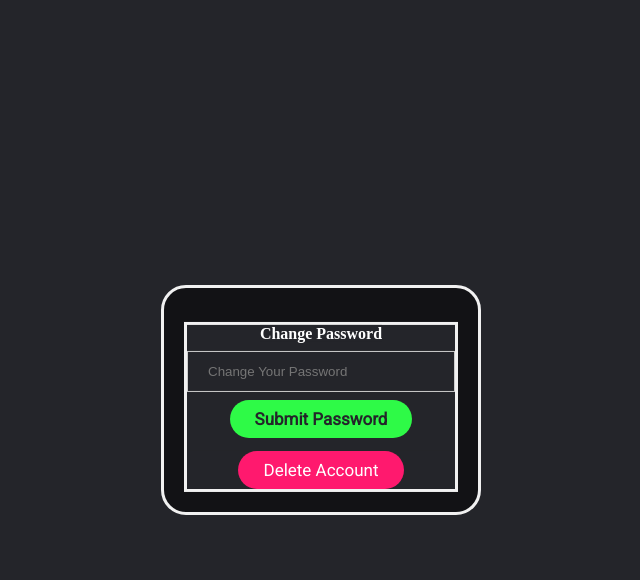
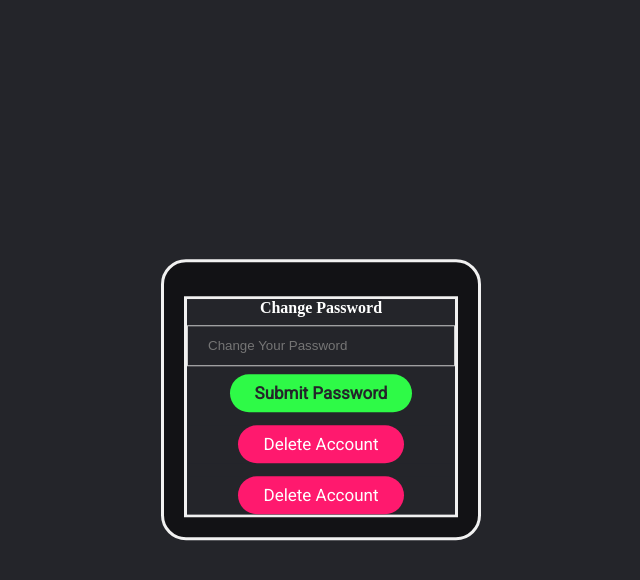
Before and after one commit to lSeyL/3DModelsSite, a PHP site: page /Pages/profile.page.php in a window 1280 px wide. Shown: the top 580 px of the page, without its empty margins (319-959 px from the left). Run offline with PHP 8.4, Linux system fonts and the light colour scheme.

Commit message:
University project

```diff
--- a/Pages/profile.page.php
+++ b/Pages/profile.page.php
@@ -19,6 +19,9 @@
             <form action="" method="get">
                 <button>Delete Account</button>
             </form>
+            <form action="" method="get">
+                <button>Delete Account</button>
+            </form>
         </div>
     </form>
 
```
